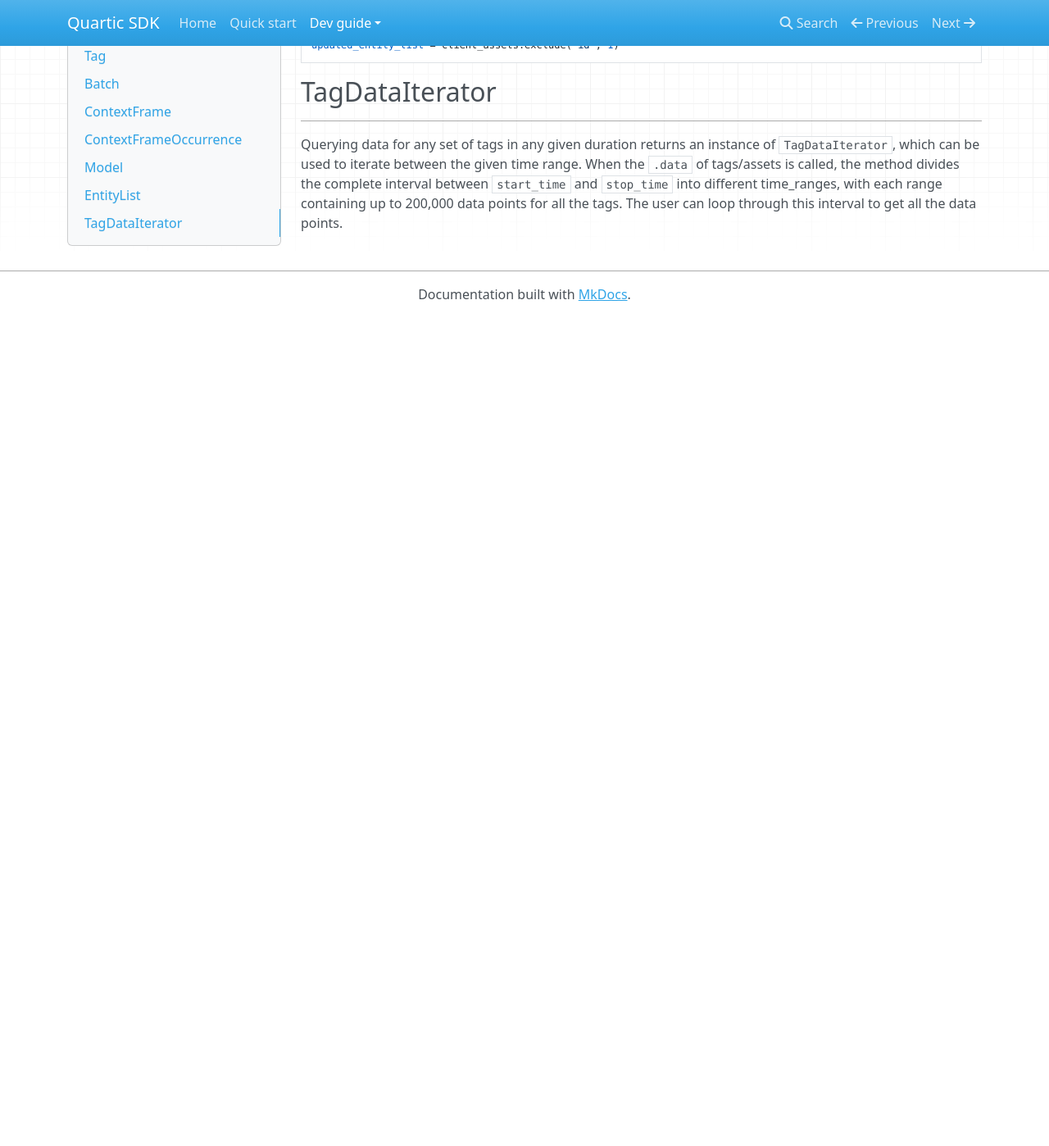
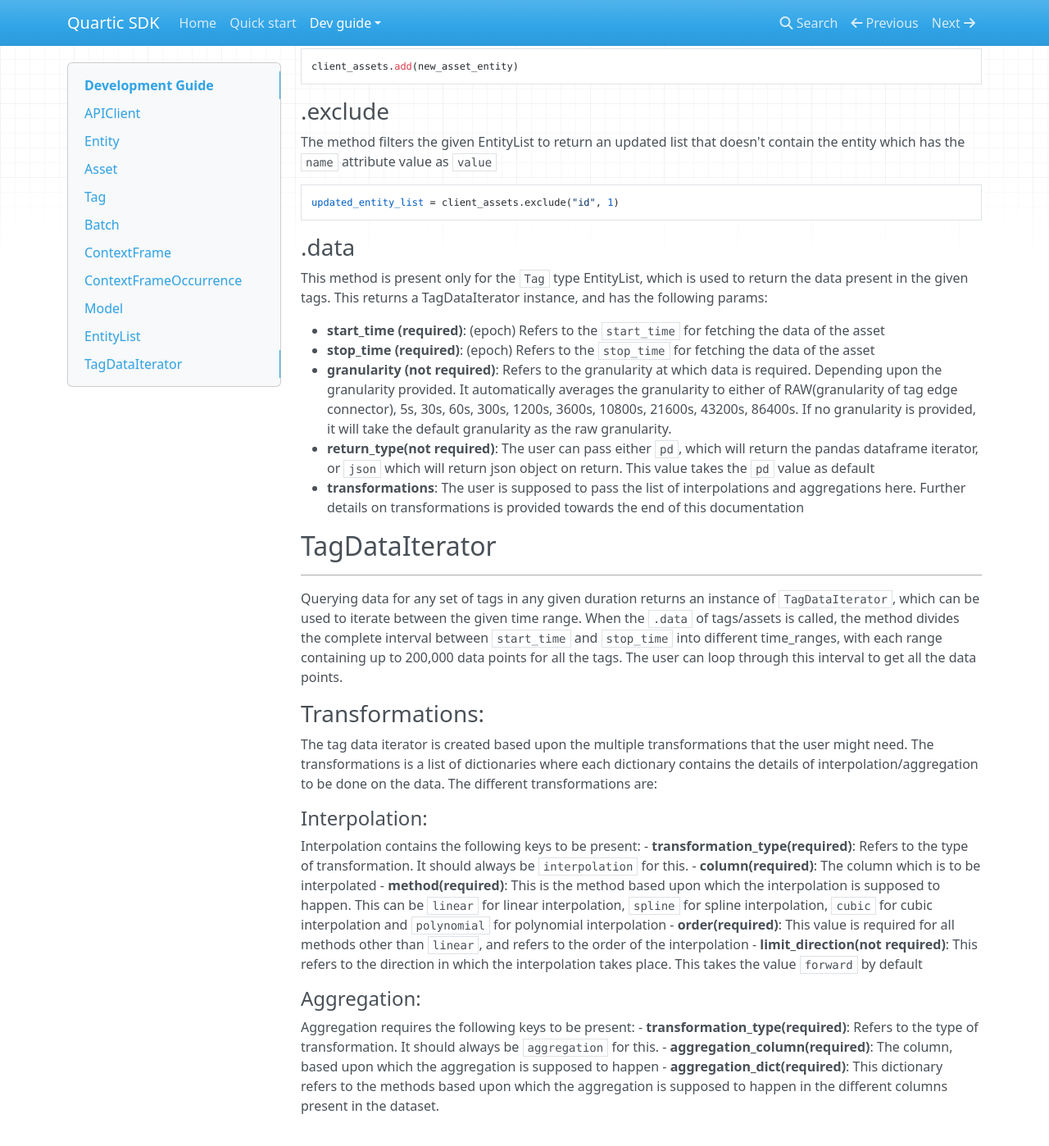
Before and after one commit to sourcery-ai-experiments/QuarticSDK, an MkDocs documentation site: the page built from docs/dev_guide/basic.md, in a window 1280 px wide and 1400 px high, scrolled down 4735 px. Shown: the whole window at 82% size. Built offline with MkDocs 1.6.1, drawn with Linux system fonts in a browser that asks for light colours; nearby versions of some CDN libraries; before the commit the page ends 5122 px from its top, so only the background shows below that; some of the changed text lies outside the part shown.

Commit message:
Completed docs

````diff
--- a/docs/dev_guide/basic.md
+++ b/docs/dev_guide/basic.md
@@ -77,6 +77,8 @@ The method parameters are:
 - **start_time (required)**: (epoch) Refers to the `start_time` for fetching the data of the asset
 - **stop_time (required)**: (epoch) Refers to the `stop_time` for fetching the data of the asset
 - **granularity (not required)**: Refers to the granularity at which data is required. Depending upon the granularity provided. It automatically averages the granularity to either of RAW(granularity of tag edge connector), 5s, 30s, 60s, 300s, 1200s, 3600s, 10800s, 21600s, 43200s, 86400s. If no granularity is provided, it will take the default granularity as the raw granularity.
+- **return_type(not required)**: The user can pass either `pd`, which will return the pandas dataframe iterator, or `json` which will return json object on return. This value takes the `pd` value as default
+- **transformations**: The user is supposed to pass the list of interpolations and aggregations here. Further details on transformations is provided towards the end of this documentation
 
 ## Tag
 ---
@@ -87,6 +89,8 @@ The method returns the tagdata iterator for the selected tag for the set `start_
 - **start_time (required)**: (epoch) Refers to the `start_time` for fetching the data of the asset
 - **stop_time (required)**: (epoch) Refers to the `stop_time` for fetching the data of the asset
 - **granularity (not required)**: Refers to the granularity at which data is required. Depending upon the granularity provided. It automatically averages the granularity to either of RAW(granularity of tag edge connector), 5s, 30s, 60s, 300s, 1200s, 3600s, 10800s, 21600s, 43200s, 86400s. If no granularity is provided, it will take the default granularity as the raw granularity.
+- **return_type(not required)**: The user can pass either `pd`, which will return the pandas dataframe iterator, or `json` which will return json object on return. This value takes the `pd` value as default
+- **transformations**: The user is supposed to pass the list of interpolations and aggregations here. Further details on transformations is provided towards the end of this documentation
 
 ## Batch
 ---
@@ -159,6 +163,35 @@ The method filters the given EntityList to return an updated list that doesn't c
 updated_entity_list = client_assets.exclude("id", 1)
 ```
 
+### .data
+This method is present only for the `Tag` type EntityList, which is used to return the data present in the given tags. This returns a TagDataIterator instance, and has the following params:
+
+- **start_time (required)**: (epoch) Refers to the `start_time` for fetching the data of the asset
+- **stop_time (required)**: (epoch) Refers to the `stop_time` for fetching the data of the asset
+- **granularity (not required)**: Refers to the granularity at which data is required. Depending upon the granularity provided. It automatically averages the granularity to either of RAW(granularity of tag edge connector), 5s, 30s, 60s, 300s, 1200s, 3600s, 10800s, 21600s, 43200s, 86400s. If no granularity is provided, it will take the default granularity as the raw granularity.
+- **return_type(not required)**: The user can pass either `pd`, which will return the pandas dataframe iterator, or `json` which will return json object on return. This value takes the `pd` value as default
+- **transformations**: The user is supposed to pass the list of interpolations and aggregations here. Further details on transformations is provided towards the end of this documentation
+
 ## TagDataIterator
 ---
 Querying data for any set of tags in any given duration returns an instance of `TagDataIterator`, which can be used to iterate between the given time range. When the `.data` of tags/assets is called, the method divides the complete interval between `start_time` and `stop_time` into different time_ranges, with each range containing up to 200,000 data points for all the tags. The user can loop through this interval to get all the data points.
+
+### Transformations:
+
+The tag data iterator is created based upon the multiple transformations that the user might need. The transformations is a list of dictionaries where each dictionary contains the details of interpolation/aggregation to be done on the data. The different transformations are:
+
+#### Interpolation:
+
+Interpolation contains the following keys to be present:
+- **transformation_type(required)**: Refers to the type of transformation. It should always be `interpolation` for this.
+- **column(required)**: The column which is to be interpolated
+- **method(required)**: This is the method based upon which the interpolation is supposed to happen. This can be `linear` for linear interpolation, `spline` for spline interpolation, `cubic` for cubic interpolation and `polynomial` for polynomial interpolation
+- **order(required)**: This value is required for all methods other than `linear`, and refers to the order of the interpolation
+- **limit_direction(not required)**: This refers to the direction in which the interpolation takes place. This takes the value `forward` by default
+
+#### Aggregation:
+
+Aggregation requires the following keys to be present:
+- **transformation_type(required)**: Refers to the type of transformation. It should always be `aggregation` for this.
+- **aggregation_column(required)**: The column, based upon which the aggregation is supposed to happen
+- **aggregation_dict(required)**: This dictionary refers to the methods based upon which the aggregation is supposed to happen in the different columns present in the dataset.
````
Also changed, not shown: README.md (+37 -0 lines).
